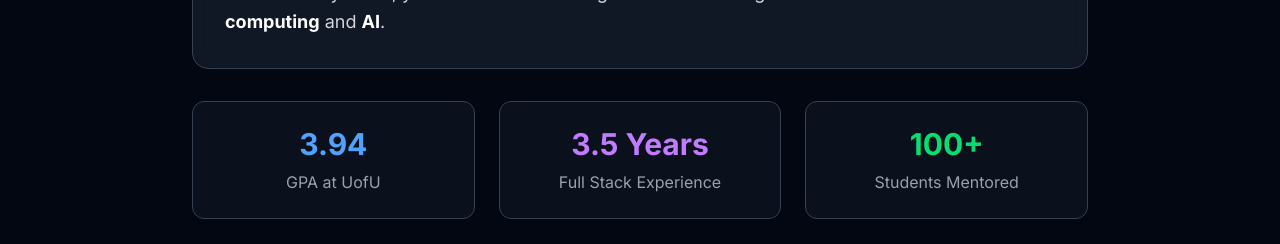
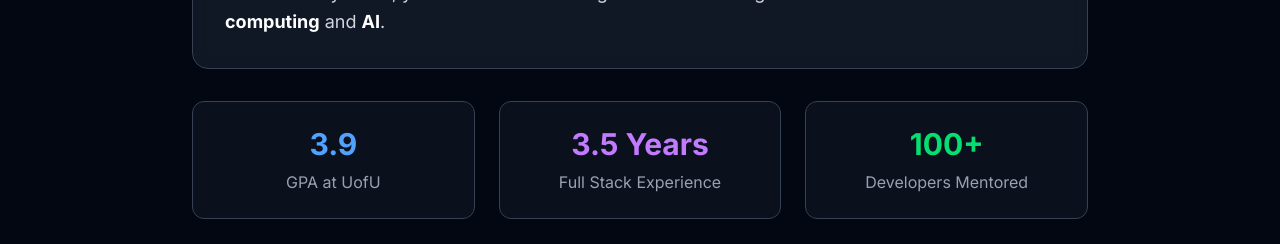
Before and after one commit to hrishi-verma/portfolio, a Next.js app: page / in a window 1280 px wide. Shown: the part 1260-1504 px from the top of the page. Built offline with nearby package versions, Linux system fonts and the light colour scheme.

Commit message:
minor fix

```diff
--- a/components/About.tsx
+++ b/components/About.tsx
@@ -51,7 +51,7 @@ export default function About() {
           <motion.div variants={staggerItemVariants}>
             <TiltCard className="h-full">
               <div className="bg-gray-800/30 backdrop-blur-sm rounded-xl p-6 border border-gray-700 text-center h-full">
-                <div className="text-3xl font-bold text-blue-400 mb-2">3.94</div>
+                <div className="text-3xl font-bold text-blue-400 mb-2">3.9</div>
                 <div className="text-gray-400">GPA at UofU</div>
               </div>
             </TiltCard>
@@ -68,7 +68,7 @@ export default function About() {
             <TiltCard className="h-full">
               <div className="bg-gray-800/30 backdrop-blur-sm rounded-xl p-6 border border-gray-700 text-center h-full">
                 <div className="text-3xl font-bold text-green-400 mb-2">100+</div>
-                <div className="text-gray-400">Students Mentored</div>
+                <div className="text-gray-400">Developers Mentored</div>
               </div>
             </TiltCard>
           </motion.div>
--- a/components/Achievements.tsx
+++ b/components/Achievements.tsx
@@ -1,6 +1,6 @@
 'use client';
 
-import { Award, Users, Trophy } from 'lucide-react';
+import { Award, Users, Trophy, TrendingUp } from 'lucide-react';
 import { motion } from 'framer-motion';
 import { fadeUpVariants, staggerContainerVariants, staggerItemVariants } from '@/hooks/useScrollAnimation';
 import TiltCard from './TiltCard';
@@ -8,10 +8,10 @@ import TiltCard from './TiltCard';
 export default function Achievements() {
   const achievements = [
     {
-      icon: Users,
-      title: "Teaching Assistant at VTU",
-      description: "Resolved 700+ Advanced Data Structures and Algorithms queries, providing tailored mentorship to enhance students' conceptual clarity and problem-solving skills",
-      period: "7 months"
+      icon: TrendingUp,
+      title: "Fast-Track Promotion at Accenture",
+      description: "Received 2 promotions within first 2 years of work, rapidly rising from a Junior Developer to a Senior Software Engineer due to consistent high-impact delivery and technical leadership",
+      period: "2021 - 2024"
     },
     {
       icon: Award,
```
